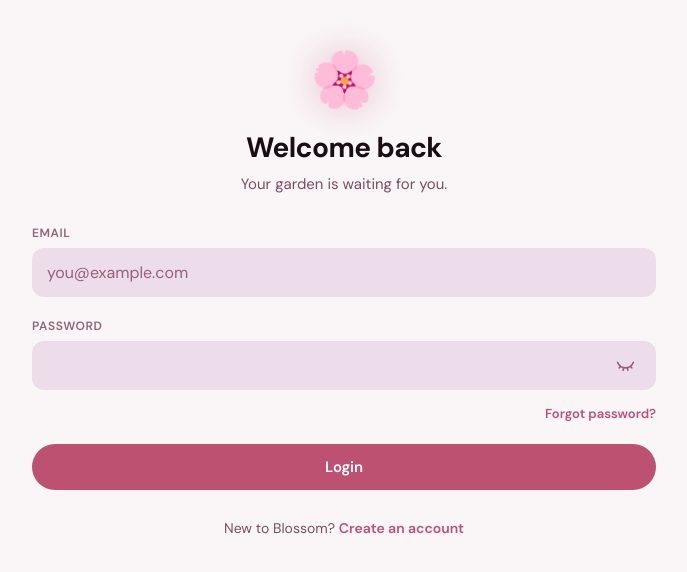
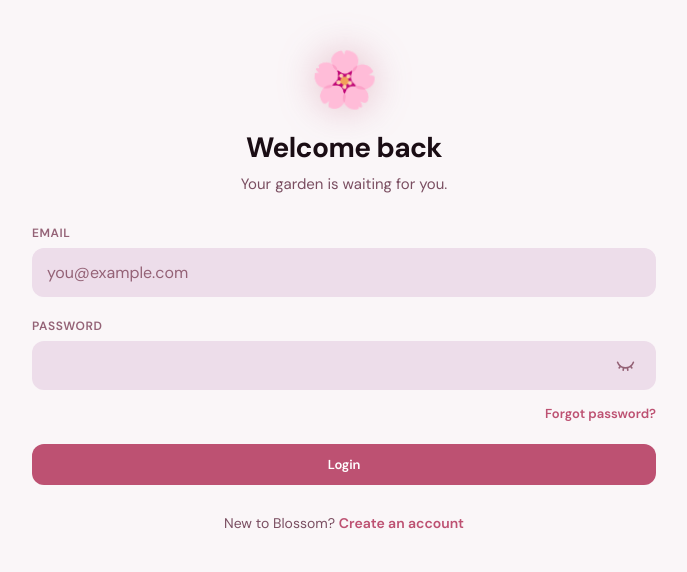
Before and after one commit to mirelalexy/blossom, a React (Vite) app in the folder frontend/: page /login in a window 1280 px wide. Shown: the top 572 px of the page, without its empty margins (296-983 px from the left). Built offline with nearby package versions, Linux system fonts and the light colour scheme; no server answers.

Commit message:
style(ui): refine button styles

```diff
--- a/frontend/src/components/goals/AutosaveCard.jsx
+++ b/frontend/src/components/goals/AutosaveCard.jsx
@@ -17,7 +17,7 @@ function AutosaveCard({ autosaveActive, primaryGoal, onAction }) {
                 <p>No primary goal selected.</p>
             )}
 
-            <Button onClick={onAction}>Change</Button>
+            <Button className="small neutral" onClick={onAction}>Change</Button>
         </div>
     )
 }
--- a/frontend/src/components/home/TopCategoryCard.jsx
+++ b/frontend/src/components/home/TopCategoryCard.jsx
@@ -17,6 +17,7 @@ function TopCategoryCard({ category }) {
         >
                 <p className="normal-text"><strong>{category?.name}</strong> is your highest spending category this month.</p>
                 <Button
+                    className="small neutral"
                     onClick={() => navigate("/transactions", {
                         state: { categoryId: category.id }
                         })
--- a/frontend/src/styles/components/Button.css
+++ b/frontend/src/styles/components/Button.css
@@ -4,12 +4,12 @@
     justify-content: center;
     gap: 8px;
     width: 100%;
-    padding: 13px 20px;
+    padding: 12px 18px;
     border: none;
-    border-radius: var(--r-full);
+    border-radius: var(--r-md);
     background-color: var(--accent);
     color: #ffffff;
-    font-size: 15px;
+    font-size: 13px;
     font-family: var(--font-primary);
     font-weight: 600;
     letter-spacing: -0.1px;
@@ -39,6 +39,10 @@
     background-color: transparent;
     border: 1.5px solid var(--card-border);
     color: var(--text-primary);
+}
+
+.button.small {
+    padding: 9px 16px;
 }
 
 .button.ghost {
```
